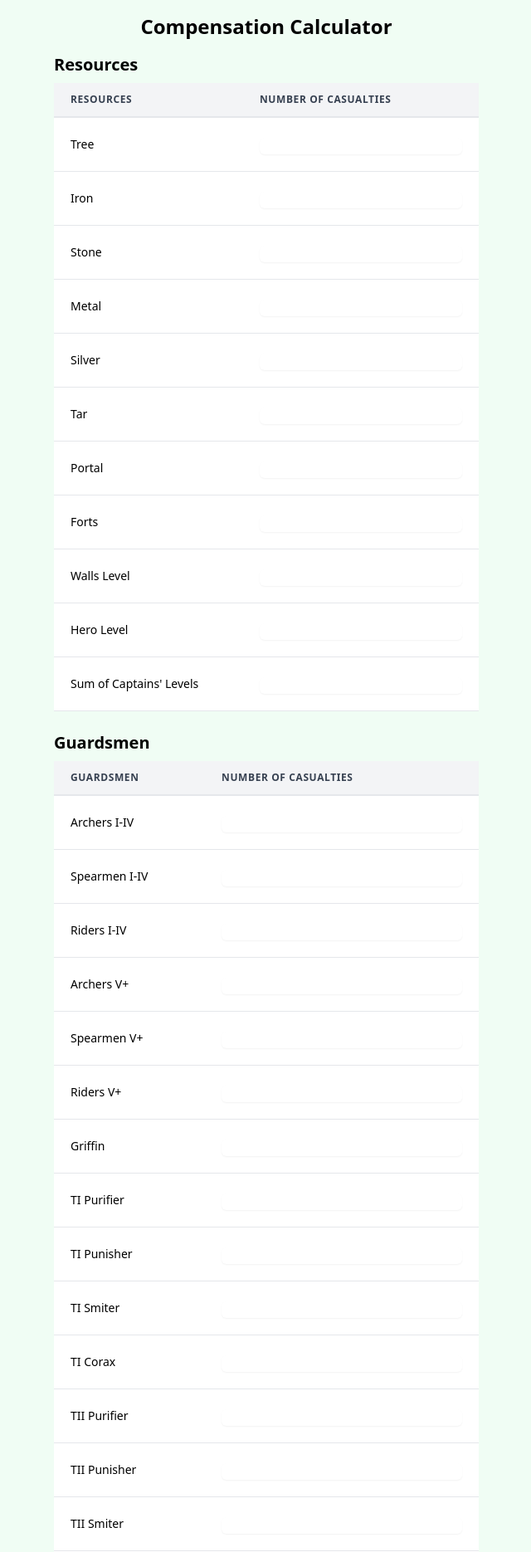
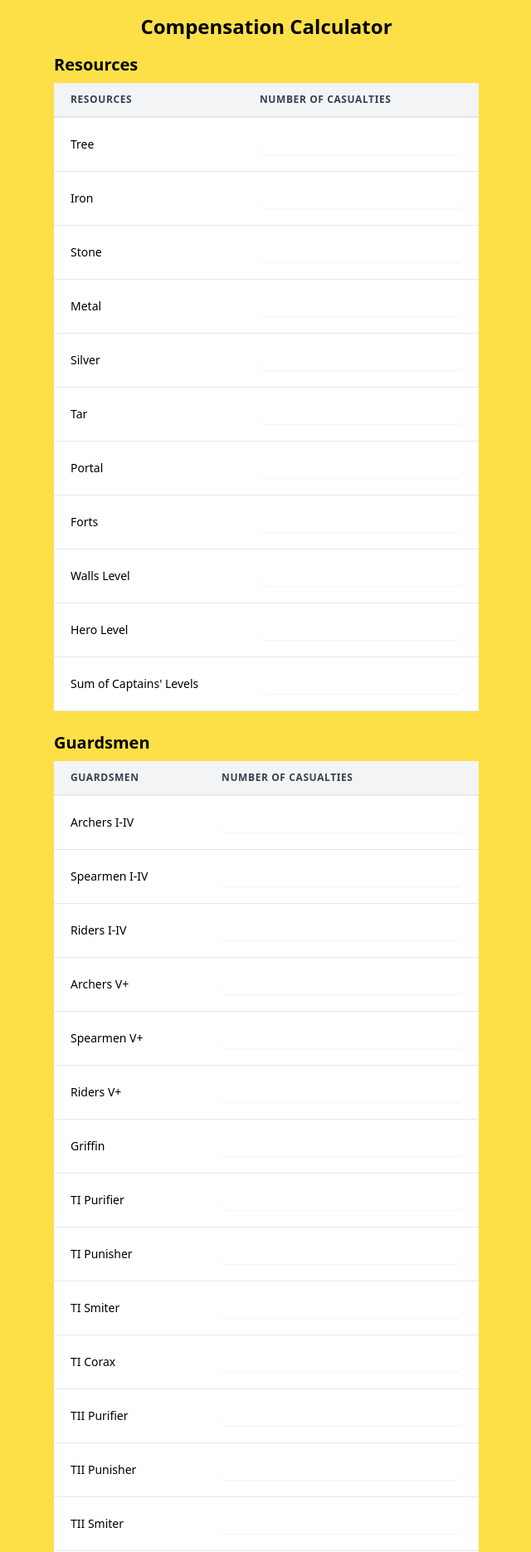
Before and after one commit to Milksheyke/totalbattle_comp_calc, a Django app: page / in a window 1280 px wide. Shown: the top 1870 px of the page at 83% size, without its empty margins (319-959 px from the left). Run offline with Django 4.2, Linux system fonts and the light colour scheme; style sheets or scripts are compiled from the project's sources; some libraries are stand-ins or nearby versions.

Commit message:
update background color

```diff
--- a/templates/_base.html
+++ b/templates/_base.html
@@ -19,7 +19,7 @@
 
 </head>
 
-<body class="bg-green-50">
+<body class="bg-yellow-300">
     <div class="container mx-auto mt-4">
         {% block content %}
         {% endblock content %}
```
